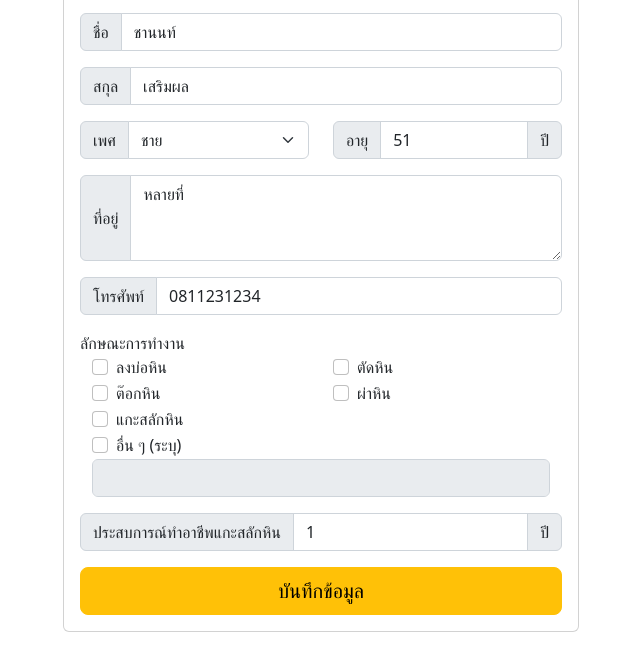
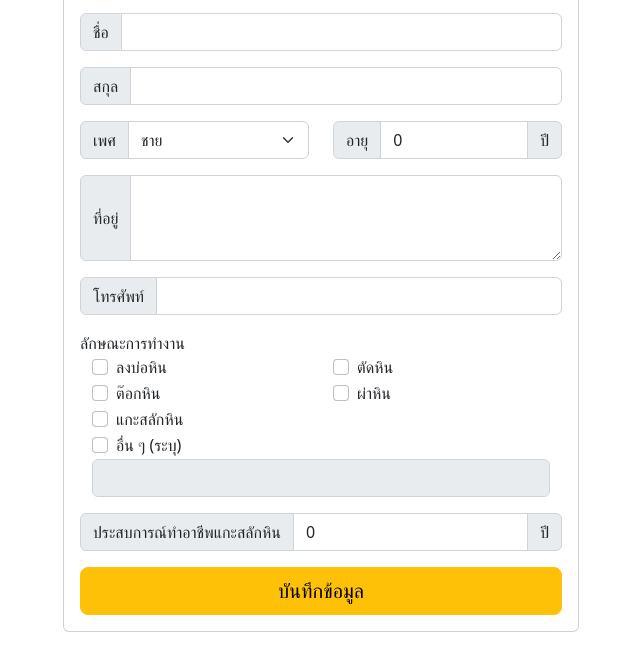
Before and after one commit to chanomyen/thaihealth, a plain HTML site: page index.html in a window 1280 px wide. Shown: the part 141-800 px from the top of the page, without its empty margins (319-959 px from the left). Drawn offline with nearby package versions, Linux system fonts and the light colour scheme; a script that the page names is missing.

Commit message:
remove default value and change locations value

```diff
--- a/index.html
+++ b/index.html
@@ -19,11 +19,11 @@
                 <form>
                     <div class="input-group mb-3">
                         <span for="firstname" class="input-group-text">ชื่อ</span>
-                        <input type="text" class="form-control" id="firstname" name="firstname" value="ชานนท์" required>
+                        <input type="text" class="form-control" id="firstname" name="firstname" value="" required>
                     </div>
                     <div class="input-group mb-3">
                         <span for="lastname" class="input-group-text">สกุล</span>
-                        <input type="text" class="form-control" id="lastname" name="lastname" value="เสริมผล" required>
+                        <input type="text" class="form-control" id="lastname" name="lastname" value="" required>
                     </div>
                     <div class="mb-3">
                         <div class="row">
@@ -39,7 +39,7 @@
                             <div class="col">
                                 <div class="input-group">
                                     <span for="age" class="input-group-text">อายุ</span>
-                                    <input type="number" class="form-control" id="age" name="age" value=51 required>
+                                    <input type="number" class="form-control" id="age" name="age" value=0 required>
                                     <span class="input-group-text">ปี</span>
                                 </div>
                             </div>
@@ -47,11 +47,11 @@
                     </div>
                     <div class="input-group mb-3">
                         <span for="homeAddress" class="input-group-text">ที่อยู่</span>
-                        <textarea class="form-control" id="homeAddress" rows="3">หลายที่</textarea>
+                        <textarea class="form-control" id="homeAddress" rows="3"></textarea>
                     </div>
                     <div class="input-group mb-3">
                         <span for="phone" class="input-group-text">โทรศัพท์</span>
-                        <input type="number" class="form-control" id="phone" name="phone" value="0811231234" required>
+                        <input type="number" class="form-control" id="phone" name="phone" value="" required>
                     </div>
                     <div class="mb-3">
                         <div class="col">
@@ -112,7 +112,7 @@
 
                     <div class="input-group mb-3">
                         <span class="input-group-text">ประสบการณ์ทำอาชีพแกะสลักหิน</span>
-                        <input type="text" class="form-control" id="experience" name="experience" value=1 required>
+                        <input type="text" class="form-control" id="experience" name="experience" value=0 required>
                         <span class="input-group-text">ปี</span>
                     </div>
                     <div class="d-grid gap-2">
```
Also changed, not shown: silicosis-risk-prediction.html (+2 -2 lines).
